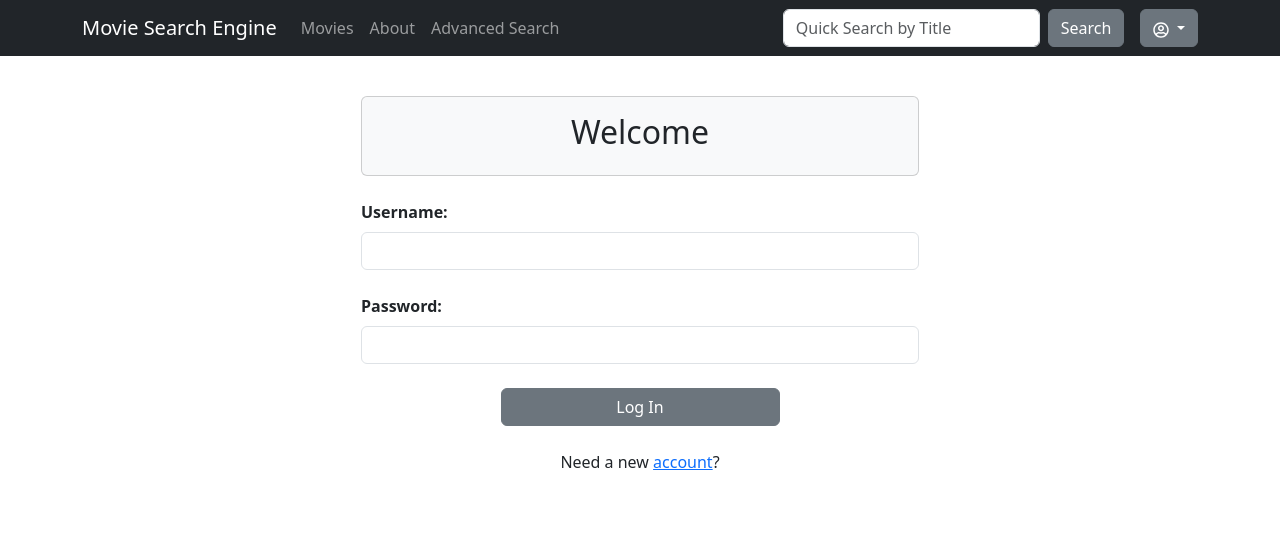
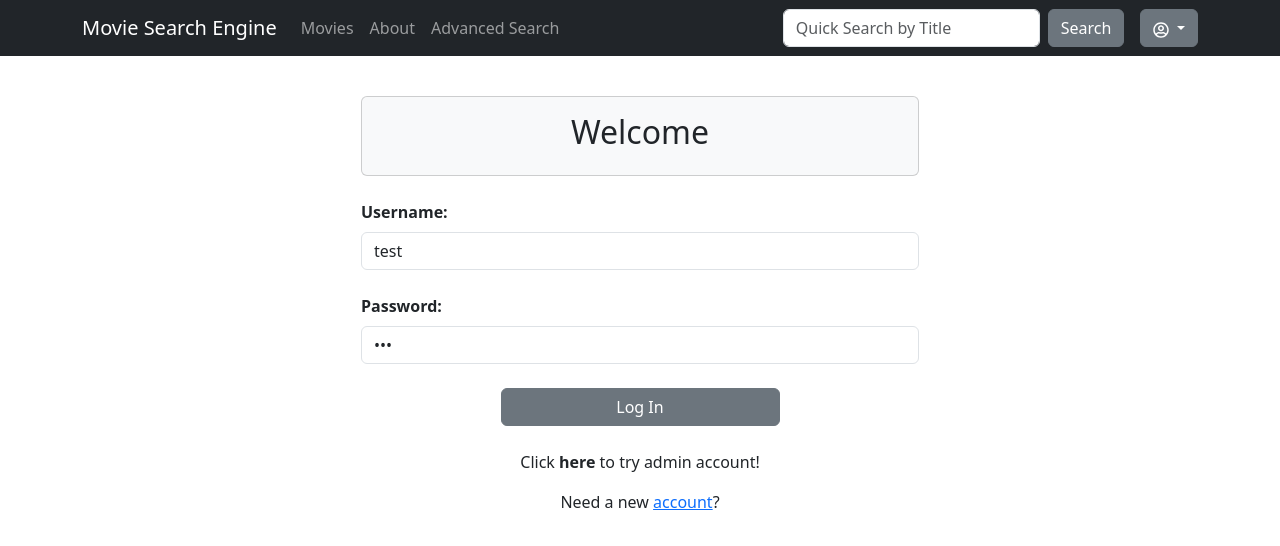
Before and after one commit to SongJoo1993/FlickScout, a Next.js app in the folder my-app/: page /login in a window 1280 px wide. Shown: the top 546 px of the page. Built offline with nearby package versions, Linux system fonts and the light colour scheme.

Commit message:
Test Login Info added.

```diff
--- a/my-app/pages/login.js
+++ b/my-app/pages/login.js
@@ -1,6 +1,6 @@
 import { Card, Form, Alert, Button } from "react-bootstrap";
 import Link from "next/link";
-import { useState } from "react";
+import { useState, useEffect } from "react";
 import { useRouter } from "next/router";
 import { useForm } from "react-hook-form";
 import { useAtom } from "jotai";
@@ -16,13 +16,17 @@ export default function Login() {
   const {
     register,
     handleSubmit,
+    getValues,
+    setValue,
+    watch,
     formState: { errors },
   } = useForm({
     defaultValues: {
-      userName: "",
-      password: "",
+      userName: "test",
+      password: "123",
     },
   });
+  const watchName = watch("userName")
 
   async function submitLogIn(data, e) {
     const { userName, password } = data;
@@ -96,6 +100,23 @@ export default function Login() {
         </div>
       </Form>
       <br />
+      {
+        getValues("userName") == "admin" ?
+        <p style={{ textAlign: "center" }}>
+        <span onClick={() => {
+          setValue("userName","test");
+          setValue("password","123");
+        }}> Click <strong>here</strong> to try user account!
+        </span>
+        </p> :
+        <p style={{ textAlign: "center" }}>
+        <span onClick={() => {
+          setValue("userName","admin");
+          setValue("password","123");
+        }}> Click <strong>here</strong> to try admin account!
+        </span>
+        </p>
+      }
       <p style={{ textAlign: "center" }}>
         Need a new <Link href="/signup">account</Link>?
       </p>
```
